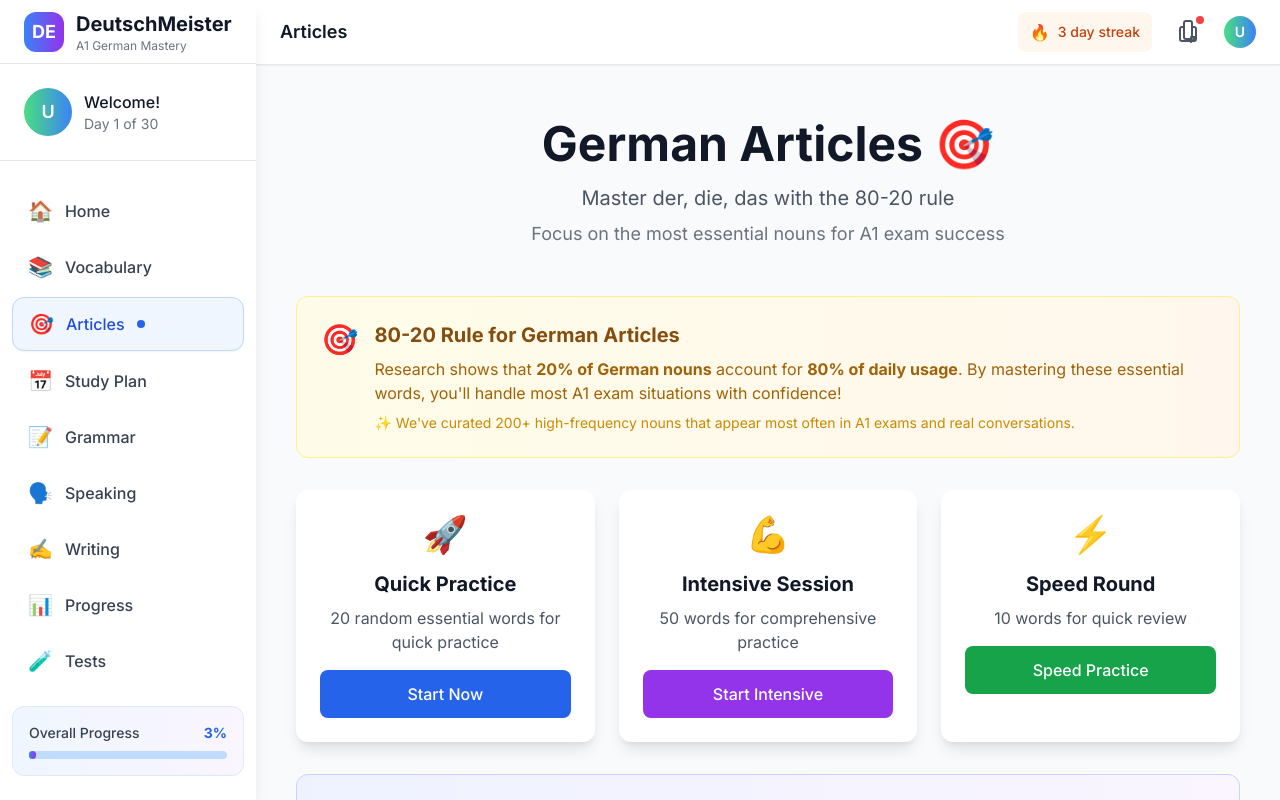
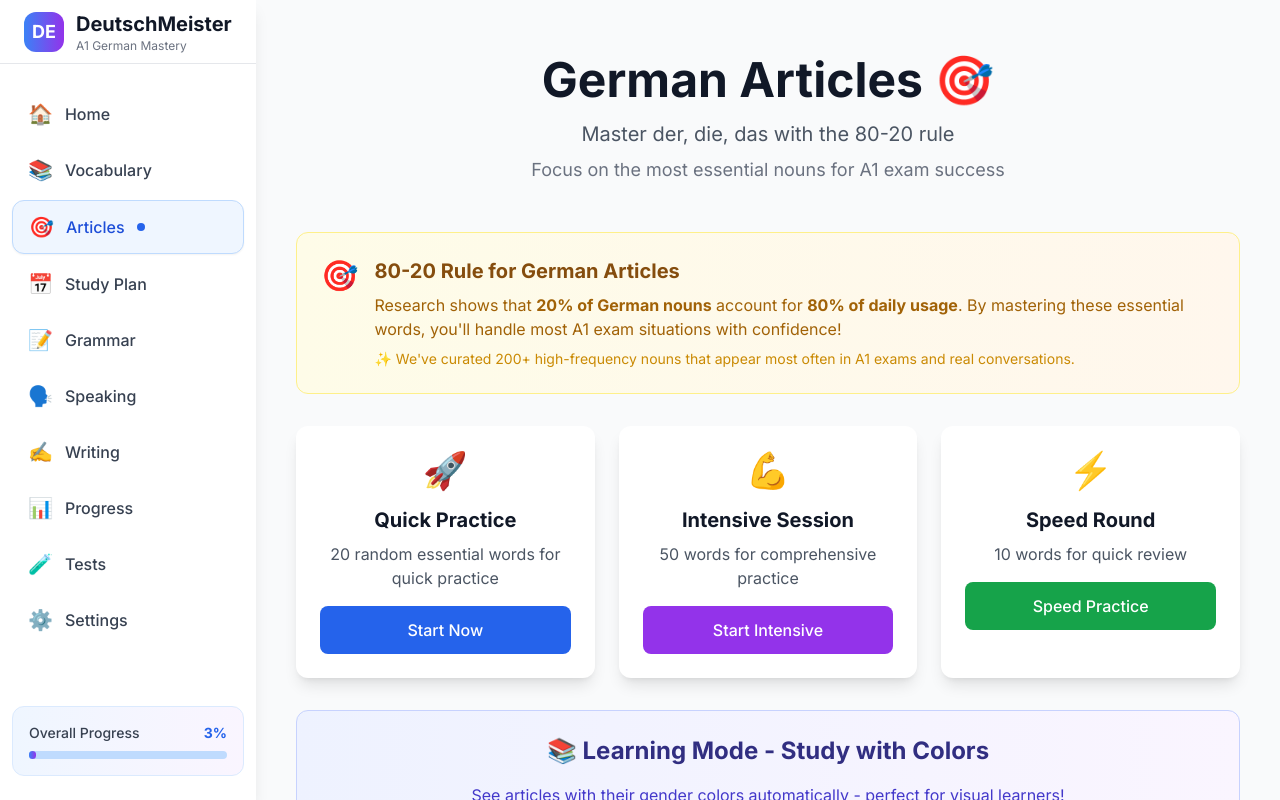
Before and after one commit to absurdengineer/learn_german_react, a React (Vite) app: page /learn_german_react/articles in a window 1280 px wide. Shown: the top 800 px of the page. Built offline with nearby package versions, Linux system fonts and the light colour scheme.

Commit message:
Refactor layout and header components: remove unused mainRef prop, introduce PageHeader for consistent page headers across Articles and Home, and clean up unnecessary code in Layout.

```diff
--- a/src/presentation/components/ArticlesLearning.tsx
+++ b/src/presentation/components/ArticlesLearning.tsx
@@ -8,7 +8,6 @@ interface ArticlesLearningProps {
   sessionLength?: number;
   focusCategory?: string;
   autoAdvanceSpeed?: number; // milliseconds
-  mainRef?: React.RefObject<HTMLElement>;
 }
 
 // Load essential A1 nouns from JSON
@@ -19,7 +18,6 @@ const ArticlesLearning: React.FC<ArticlesLearningProps> = ({
   sessionLength = 30,
   focusCategory,
   autoAdvanceSpeed = 3000, // 3 seconds per word
-  mainRef,
 }) => {
   const [currentIndex, setCurrentIndex] = useState(0);
   const [isPlaying, setIsPlaying] = useState(true);
--- a/src/presentation/components/ArticlesPractice.tsx
+++ b/src/presentation/components/ArticlesPractice.tsx
@@ -10,7 +10,6 @@ interface ArticlesPracticeProps {
   sessionLength?: number;
   focusCategory?: string;
   showCategoryFilter?: boolean;
-  mainRef?: React.RefObject<HTMLElement>;
   reviewWords?: VocabularyWord[];
 }
 
@@ -35,7 +34,6 @@ const ArticlesPractice: React.FC<ArticlesPracticeProps> = ({
   onExit,
   sessionLength = 30,
   focusCategory,
-  mainRef,
   reviewWords,
 }) => {
   const [currentQuestionIndex, setCurrentQuestionIndex] = useState(0);
--- a/src/presentation/components/Layout.tsx
+++ b/src/presentation/components/Layout.tsx
@@ -68,30 +68,10 @@ const Layout: React.FC<LayoutProps> = ({ children }) => {
               <p className="text-xs text-gray-500">A1 German Mastery</p>
             </div>
           </div>
-          <button
-            onClick={() => setSidebarOpen(false)}
-            className="lg:hidden p-2 rounded-lg hover:bg-gray-100 transition-colors"
-          >
-            <svg className="w-5 h-5 text-gray-600" fill="none" stroke="currentColor" viewBox="0 0 24 24">
-              <path strokeLinecap="round" strokeLinejoin="round" strokeWidth={2} d="M6 18L18 6M6 6l12 12" />
-            </svg>
-          </button>
+
         </div>
 
-        {/* User Info */}
-        <div className="p-6 border-b border-gray-200">
-          <div className="flex items-center space-x-3">
-            <div className="w-12 h-12 bg-gradient-to-r from-green-400 to-blue-500 rounded-full flex items-center justify-center">
-              <span className="text-white font-semibold text-lg">
-                {user.name ? user.name.charAt(0).toUpperCase() : 'U'}
-              </span>
-            </div>
-            <div>
-              <p className="font-medium text-gray-900">{user.name || 'Welcome!'}</p>
-              <p className="text-sm text-gray-500">Day {user.currentDay} of 30</p>
-            </div>
-          </div>
-        </div>
+
 
         {/* Navigation */}
         <nav className="mt-6 px-3">
@@ -135,9 +115,6 @@ const Layout: React.FC<LayoutProps> = ({ children }) => {
 
       {/* Main content */}
       <div className="flex-1 flex flex-col overflow-hidden lg:ml-64">
-        {/* Top bar */}
-        <header className="fixed top-0 left-0 right-0 bg-white shadow-sm border-b border-gray-200 z-30 lg:left-64">
-          <div className="flex items-center justify-between h-16 px-6">
         <button
           onClick={() => setSidebarOpen(true)}
           className="lg:hidden p-2 rounded-lg hover:bg-gray-100 transition-colors"
@@ -146,45 +123,8 @@ const Layout: React.FC<LayoutProps> = ({ children }) => {
             <path strokeLinecap="round" strokeLinejoin="round" strokeWidth={2} d="M4 6h16M4 12h16M4 18h16" />
           </svg>
         </button>
-
-            {/* Page title */}
-            <div className="flex-1 lg:flex-none">
-              <h2 className="text-lg font-semibold text-gray-900 capitalize">
-                {location.pathname === '/' ? 'Home' : location.pathname.slice(1).replace('-', ' ')}
-              </h2>
-            </div>
-
-            {/* Right side actions */}
-            <div className="flex items-center space-x-4">
-              {/* Study streak */}
-              <div className="hidden sm:flex items-center space-x-2 bg-orange-50 px-3 py-2 rounded-lg">
-                <span className="text-orange-500">🔥</span>
-                <span className="text-sm font-medium text-orange-700">3 day streak</span>
-              </div>
-
-              {/* Notifications */}
-              <button className="p-2 rounded-lg hover:bg-gray-100 transition-colors relative">
-                <svg className="w-6 h-6 text-gray-600" fill="none" stroke="currentColor" viewBox="0 0 24 24">
-                  <path strokeLinecap="round" strokeLinejoin="round" strokeWidth={2} d="M15 17h5l-5 5v-5z" />
-                  <path strokeLinecap="round" strokeLinejoin="round" strokeWidth={2} d="M8 7V3a2 2 0 012-2h4a2 2 0 012 2v4M8 7v10a2 2 0 002 2h4a2 2 0 002-2V7M8 7H6a2 2 0 00-2 2v10a2 2 0 002 2h12a2 2 0 002-2V9a2 2 0 00-2-2h-2" />
-                </svg>
-                <div className="absolute top-1 right-1 w-2 h-2 bg-red-500 rounded-full"></div>
-              </button>
-
-              {/* User menu */}
-              <div className="flex items-center space-x-3">
-                <div className="w-8 h-8 bg-gradient-to-r from-green-400 to-blue-500 rounded-full flex items-center justify-center">
-                  <span className="text-white font-semibold text-sm">
-                    {user.name ? user.name.charAt(0).toUpperCase() : 'U'}
-                  </span>
-                </div>
-              </div>
-            </div>
-          </div>
-        </header>
-
         {/* Page content */}
-        <main ref={mainRef} className="flex-1 overflow-auto bg-gray-50 pt-16">
+        <main ref={mainRef} className="flex-1 overflow-auto bg-gray-50">
           <div className="p-6">
             {React.cloneElement(children as React.ReactElement, { mainRef })}
           </div>
--- /dev/null
+++ b/src/presentation/components/PageHeader.tsx
@@ -0,0 +1,25 @@
+import React from 'react';
+
+interface PageHeaderProps {
+  title: string;
+  subtitle: string;
+  description: string;
+}
+
+const PageHeader: React.FC<PageHeaderProps> = ({ title, subtitle, description }) => {
+  return (
+    <div className="text-center mb-12">
+      <h1 className="text-5xl font-bold text-gray-900 mb-4">
+        {title}
+      </h1>
+      <p className="text-xl text-gray-600 mb-2">
+        {subtitle}
+      </p>
+      <p className="text-lg text-gray-500">
+        {description}
+      </p>
+    </div>
+  );
+};
+
+export default PageHeader;
--- a/src/presentation/pages/Articles.tsx
+++ b/src/presentation/pages/Articles.tsx
@@ -2,6 +2,7 @@ import React, { useState } from 'react';
 import { VocabularyWord } from '../../domain/entities/Vocabulary';
 import ArticlesLearning from '../components/ArticlesLearning';
 import ArticlesPractice from '../components/ArticlesPractice';
+import PageHeader from '../components/PageHeader';
 import SessionResults from '../components/SessionResults';
 
 interface ArticlesSessionResult {
@@ -105,17 +106,11 @@ const Articles: React.FC<{ mainRef?: React.RefObject<HTMLElement> }> = ({ mainRe
     <div className="min-h-screen bg-gray-50 py-8 px-4">
       <div className="max-w-6xl mx-auto">
         {/* Header */}
-        <div className="text-center mb-12">
-          <h1 className="text-5xl font-bold text-gray-900 mb-4">
-            German Articles 🎯
-          </h1>
-          <p className="text-xl text-gray-600 mb-2">
-            Master der, die, das with the 80-20 rule
-          </p>
-          <p className="text-lg text-gray-500">
-            Focus on the most essential nouns for A1 exam success
-          </p>
-        </div>
+        <PageHeader
+          title="German Articles 🎯"
+          subtitle="Master der, die, das with the 80-20 rule"
+          description="Focus on the most essential nouns for A1 exam success"
+        />
 
         {/* 80-20 Rule Explanation */}
         <div className="bg-gradient-to-r from-yellow-50 to-orange-50 rounded-xl p-6 mb-8 border border-yellow-200">
--- a/src/presentation/pages/Home.tsx
+++ b/src/presentation/pages/Home.tsx
@@ -1,6 +1,7 @@
 import React from 'react';
 import { useNavigate } from 'react-router-dom';
 import { useProgress, useUser } from '../../hooks/useApp';
+import PageHeader from '../components/PageHeader';
 
 const Home: React.FC = () => {
   const navigate = useNavigate();
@@ -60,16 +61,12 @@ const Home: React.FC = () => {
 
   return (
     <div className="min-h-screen bg-gray-50 py-8 px-4">
-      <div className="max-w-4xl mx-auto">
-        {/* Header */}
-        <div className="text-center mb-8">
-          <h1 className="text-4xl font-bold text-gray-900 mb-2">
-            Guten Tag, {user.name || 'Learner'}! 👋
-          </h1>
-          <p className="text-lg text-gray-600">
-            Welcome to your German A1 learning journey
-          </p>
-        </div>
+      <div className="max-w-6xl mx-auto">
+        <PageHeader
+          title={`Guten Tag, ${user.name || 'Learner'}! 👋`}
+          subtitle="Welcome to your German A1 learning journey"
+          description="Your personalized dashboard to track progress and access learning materials."
+        />
 
         {/* Progress Overview */}
         <div className="bg-white rounded-2xl shadow-lg p-6 mb-8">
--- a/src/presentation/pages/Vocabulary.tsx
+++ b/src/presentation/pages/Vocabulary.tsx
@@ -7,6 +7,7 @@ import {
   searchVocabularyWords
 } from '../../data';
 import { VocabularyWord } from '../../domain/entities/Vocabulary';
+import PageHeader from '../components/PageHeader';
 import SessionResults from '../components/SessionResults';
 import VocabularySession from '../components/VocabularySession';
 
@@ -153,14 +154,11 @@ const Vocabulary: React.FC<{ mainRef?: React.RefObject<HTMLElement> }> = ({ main
     <div className="min-h-screen bg-gray-50 py-8 px-4">
       <div className="max-w-6xl mx-auto">
         {/* Header */}
-        <div className="text-center mb-8">
-          <h1 className="text-4xl font-bold text-gray-900 mb-2">
-            German Vocabulary 📚
-          </h1>
-          <p className="text-lg text-gray-600">
-            Learn essential German words for A1 level
-          </p>
-        </div>
+        <PageHeader
+          title="German Vocabulary 📚"
+          subtitle="Learn essential German words for A1 level"
+          description="Browse, search, and practice with interactive exercises"
+        />
 
         {/* Articles Practice Banner */}
         <div className="bg-gradient-to-r from-blue-600 to-purple-600 rounded-xl p-4 sm:p-6 mb-8 text-white">
```
Also changed, not shown: src/components/Layout.tsx (deleted). Lines whose indentation alone changed are shown as unchanged.
